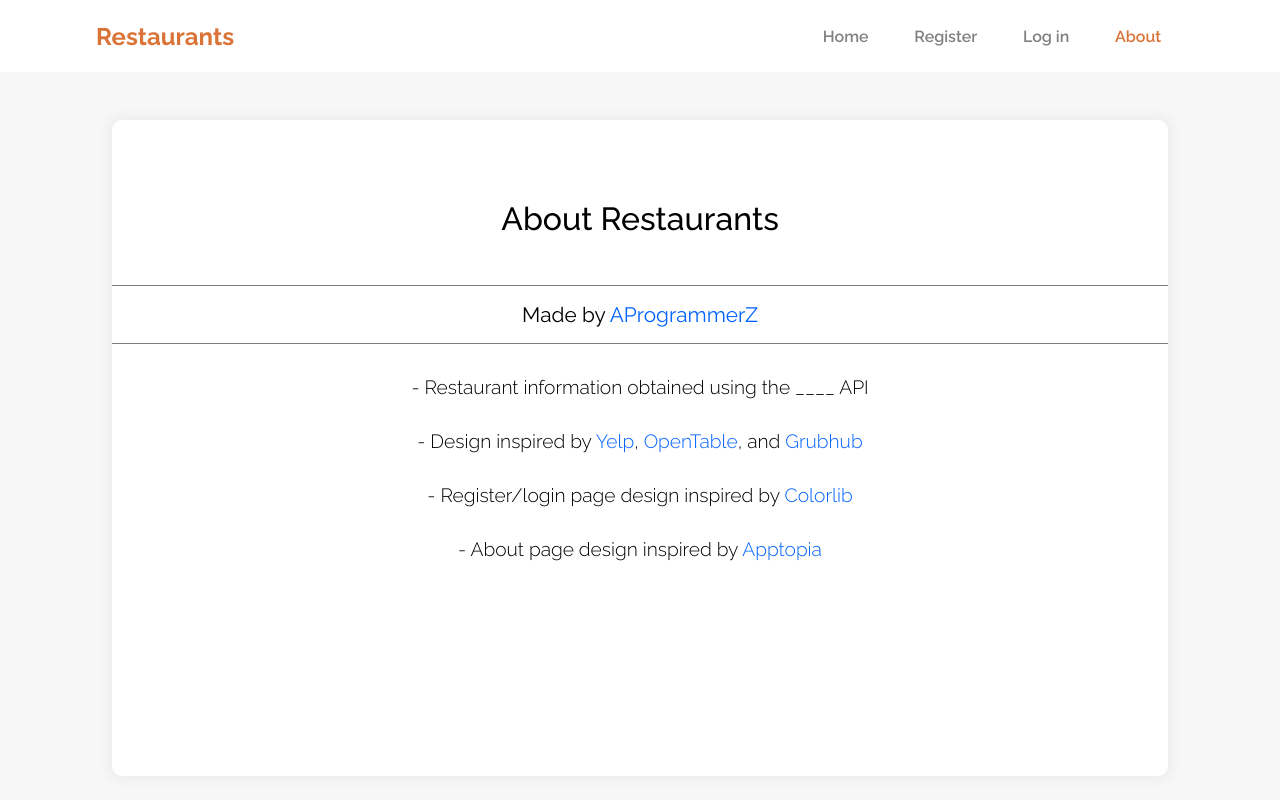
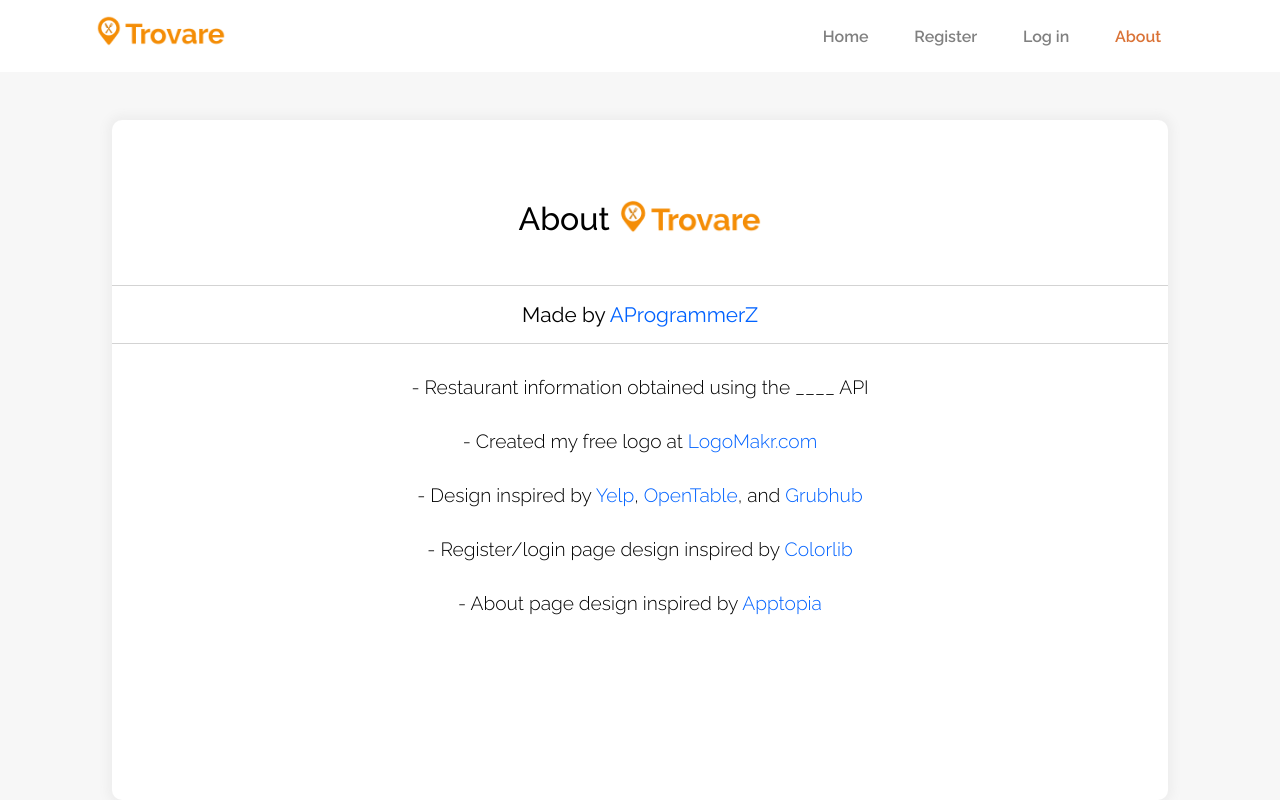
Before and after one commit to azarnighian/CS50W-FinalProject, a Django app: page /about in a window 1280 px wide. Run offline with Django 3.2, Linux system fonts and the light colour scheme.

Commit message:
Added logo

```diff
--- a/restaurants/static/restaurants/about.css
+++ b/restaurants/static/restaurants/about.css
@@ -3,7 +3,7 @@ nav {
 }
 
 body {
-  background-color: #f7f7f7;
+  background-color: var(--GrayBackground);
 }
 
 .flex-container {
@@ -20,15 +20,22 @@ body {
     box-shadow: 0px 0px 10px 5px #eeeeee;
 }
 
+.white-box img {
+    height: 2.2rem;
+    vertical-align: text-bottom;
+    margin-left: 5px;
+}
+
 h1 {
     margin-top: 5rem;
     margin-bottom: 3rem;
     font-weight: 500;
+    display: inline-block;
 }
 
 .line {
     height: 1px;
-    background-color: grey;
+    background-color: lightgray;
     margin-bottom: 1rem;
 }
 
@@ -65,7 +72,6 @@ h2 {
 @media only screen and (min-width: 768px) {
     .white-box {
         margin: 3rem 7rem 0;
-        height: calc( 91vh - (var(--NavBarHeight)) );
         border-radius: 10px;
     }
 }
--- a/restaurants/static/restaurants/index.css
+++ b/restaurants/static/restaurants/index.css
@@ -71,8 +71,8 @@ input[type=submit]:hover {
   .nav-links li:nth-of-type(1) a:hover {
     color: var(--Orange);
   }
-  .logo {
-    color: white;
+  .logo img {
+    margin-top: -15px;
   }
 
   form {
--- a/restaurants/static/restaurants/index.js
+++ b/restaurants/static/restaurants/index.js
@@ -6,8 +6,9 @@
 
 document.addEventListener('DOMContentLoaded', function () {
     navSlide();
+    logoChange();
 
-    document.querySelector('.filters-bar').addEventListener('click', () => filters_bar());
+    // document.querySelector('.filters-bar').addEventListener('click', () => filters_bar());
 
 
 
@@ -50,6 +51,14 @@ const navSlide = () => {
         // Burger Animation
         burger.classList.toggle('toggle');
     });
+}
+
+function logoChange() {
+    const nav = document.querySelector('nav');
+    if (window.getComputedStyle(nav).backgroundColor === 'rgba(0, 0, 0, 0)') {
+        document.querySelector('.orangelogo').style.display = 'none';
+        document.querySelector('.whitelogo').style.display = 'block';
+    }
 }
 
 function filters_bar() {
--- a/restaurants/static/restaurants/layout.css
+++ b/restaurants/static/restaurants/layout.css
@@ -18,6 +18,7 @@ html,body {
   --HoverOrange: #dd641e;
   --LinkBlue: rgb(0, 98, 255);
   --HoverLinkBlue: rgb(0, 60, 156);
+  --GrayBackground: #f7f7f7;
 }
 
 /* Nav Bar */
@@ -35,12 +36,14 @@ nav {
   width: 100%;
 }
 
-.logo {
-  font-size: 1.5rem;
-  color: var(--Orange);
-  cursor: default;
-  width: auto;
+.logo img {
+  height: 2rem;
+  margin-top: -6px;
 }
+.whitelogo {
+  display: none;
+}
+
 .nav-links {
   position: absolute;
   left: 0px;
--- a/restaurants/static/restaurants/register&login.css
+++ b/restaurants/static/restaurants/register&login.css
@@ -4,7 +4,7 @@ nav {
 
 /* Because of horizontal mode, when submit button will be past 100vh... */
 body {
-  background-color: #f7f7f7;
+  background-color: var(--GrayBackground);
 }
 
 .flex-container {
--- a/restaurants/templates/restaurants/about.html
+++ b/restaurants/templates/restaurants/about.html
@@ -21,7 +21,10 @@
 {% block body %}
     <div class="flex-container">
        <div class="white-box">
-            <h1>About Restaurants</h1>
+            <div>
+                <h1>About</h1>
+                <img src="{% static 'restaurants/LogoMakr-61dCEP.png' %}">
+            </div>
 
             <div class="line"></div>
             <h2>Made by <a href="https://github.com/AProgrammerZ">AProgrammerZ</a></h2>
@@ -30,6 +33,9 @@
             <ul>
                 <li>
                     - Restaurant information obtained using the ____ API
+                </li>
+                <li>
+                    - Created my free logo at <a href="https://logomakr.com/">LogoMakr.com</a>
                 </li>
                 <li>
                     - Design inspired by <a href="https://www.yelp.com/">Yelp</a>,
--- a/restaurants/templates/restaurants/layout.html
+++ b/restaurants/templates/restaurants/layout.html
@@ -17,7 +17,7 @@
 
         {% block js %}{% endblock %}
 
-        <title>{% block title %}Restaurants{% endblock %}</title>
+        <title>{% block title %}Trovare{% endblock %}</title>
     </head>
 
     <body>
@@ -32,8 +32,11 @@
                 <div class="line3"></div>
             </div>
 
-            <div class="logo">
-                <h4>Restaurants</h4>
+            <div class="logo orangelogo">
+                <img src="{% static 'restaurants/LogoMakr-61dCEP.png' %}">
+            </div>
+            <div class="logo whitelogo">
+                <img src="{% static 'restaurants/LogoMakr-61dCEP white.png' %}">
             </div>
 
             <ul class="nav-links">
```
Also changed, not shown: restaurants/static/restaurants/LogoMakr-61dCEP white.png (added), restaurants/static/restaurants/LogoMakr-61dCEP.png (added), 1 other file. Lines whose indentation alone changed are shown as unchanged.
